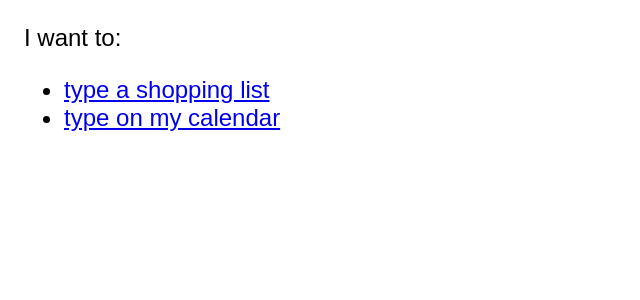
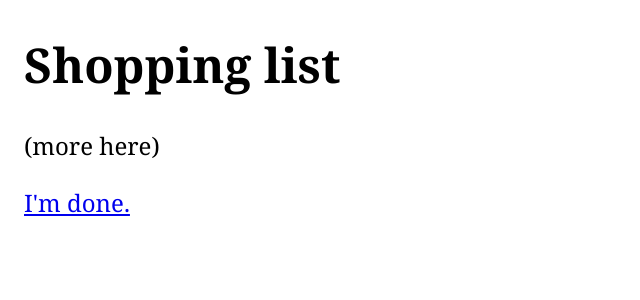
Before and after one commit to nedbat/typing_app, a React (Create React App) app: page /shopping in a window 1280 px wide. Shown: the top 300 px of the page, without its empty margins (0-640 px from the left). Built offline with nearby package versions, Linux system fonts and the light colour scheme.

Commit message:
Multi-screen

```diff
--- a/src/Typing.js
+++ b/src/Typing.js
@@ -6,15 +6,37 @@ import {
 } from 'react-router-dom'
 
 
+const Home = () => (
+  <div>
+    <p>I want to:</p>
+    <ul>
+      <li><Link to="/shopping">type a shopping list</Link></li>
+      <li><Link to="/calendar">type on my calendar</Link></li>
+    </ul>
+  </div>
+)
+
+const Done = () => (
+  <div>
+    <Link to="/">I'm done.</Link>
+  </div>
+)
+
+const ShoppingList = () => (
+  <div>
+    <h1>Shopping list</h1>
+    <p>(more here)</p>
+    <Done/>
+  </div>
+)
+
 const TypingApp = () => (
   <Router>
     <div>
-      <p>I want to:</p>
-      <ul>
-        <li><Link to="/shopping">type a shopping list</Link></li>
-        <li><Link to="/calendar">type on my calendar</Link></li>
-      </ul>
+      <Route exact path="/" component={Home}/>
+      <Route path="/shopping" component={ShoppingList}/>
     </div>
   </Router>
 )
+
 export default TypingApp
--- a/src/index.css
+++ b/src/index.css
@@ -2,5 +2,5 @@ body {
   margin: 1em;
   font-size: 150%;
   padding: 0;
-  font-family: sans-serif;
+  font-family: Georgia;
 }
```
